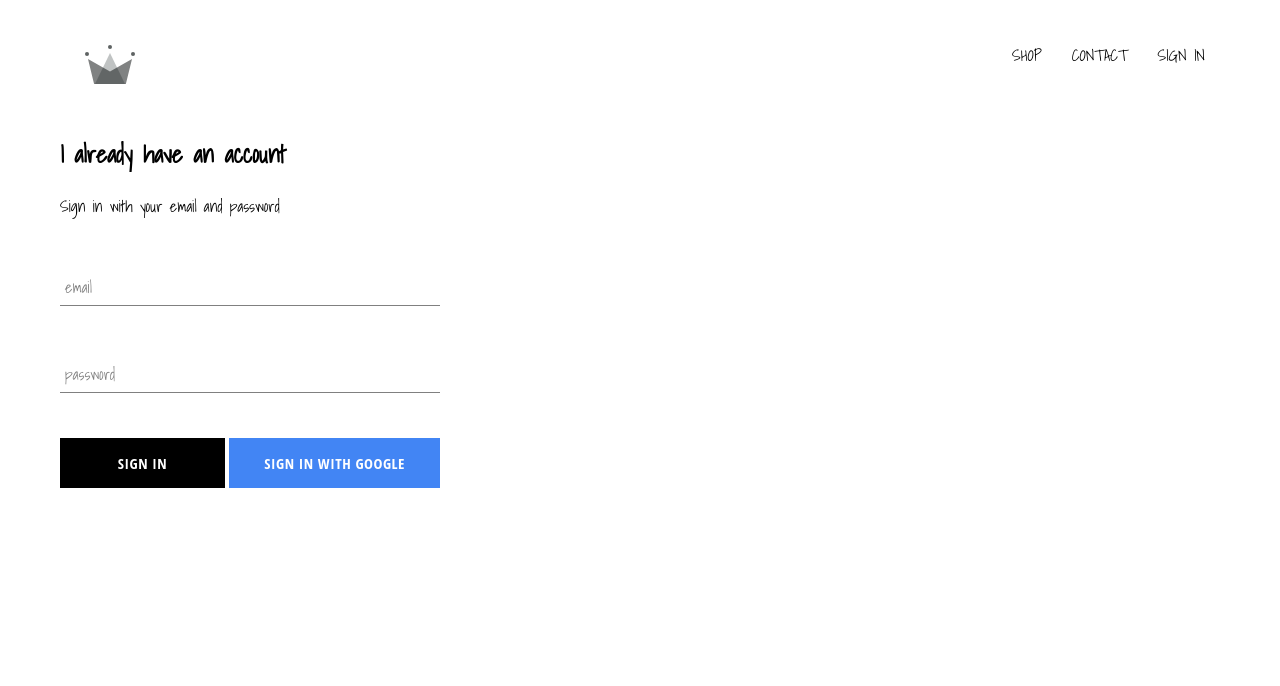
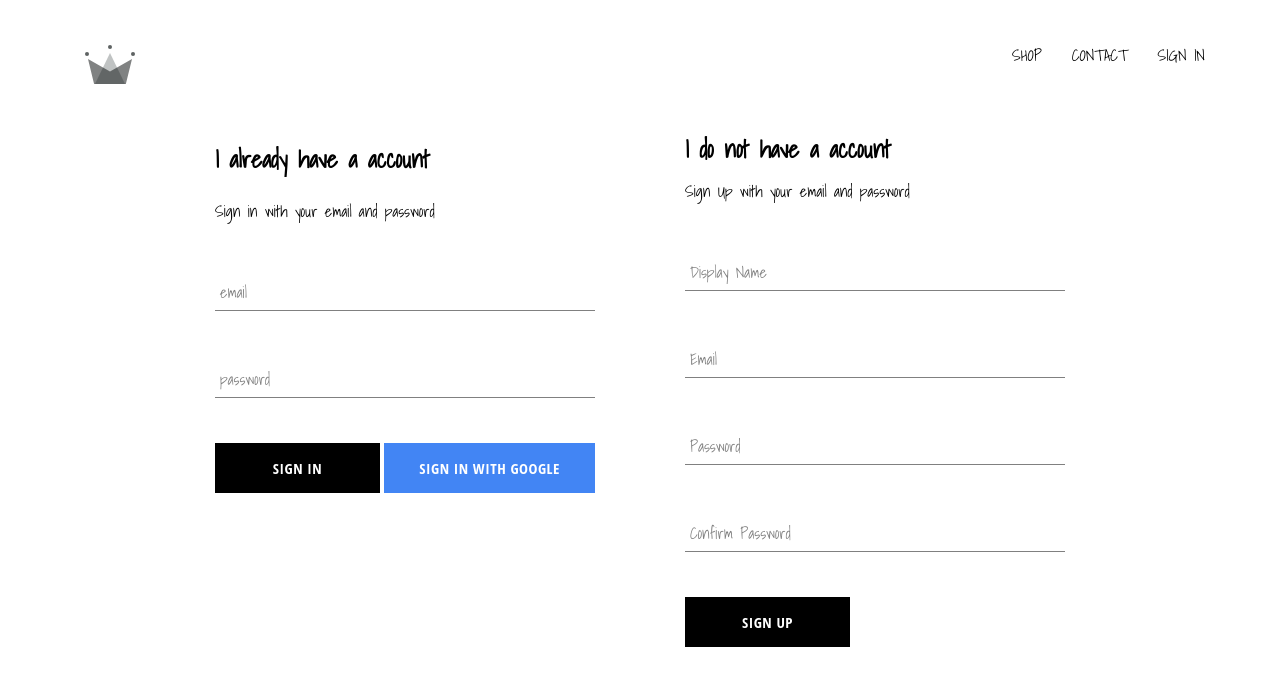
Before and after one commit to AbelardoVP/e-commerce, a React (Create React App) app: page /signin in a window 1280 px wide. Shown: the top 686 px of the page. Built offline with nearby package versions, Linux system fonts and the light colour scheme; no server answers.

Commit message:
email & password sign up configured

```diff
--- a/src/App.js
+++ b/src/App.js
@@ -5,7 +5,7 @@
 import ShopPage from './pages/shop/shop.component'
 import Header from './components/header/header.component'
 import SigninAndSignUpPage from './pages/sign-in-and-sign-up/sign-in-and-sign-up.component'
-import { auth } from "./firebase/firebase.utils";
+import { auth, createUserProfileDocument } from "./firebase/firebase.utils";
 
 
 class App extends Component {
@@ -19,9 +19,22 @@
   unsubscribeFromAuth = null
 
   componentDidMount() {
-    this.unsubscribeFromAuth = auth.onAuthStateChanged(user => {
-      this.setState({ currentUser: user })
-      console.log(user)
+    this.unsubscribeFromAuth = auth.onAuthStateChanged(async userAuth => {
+      if (userAuth) {
+        const userRef = await createUserProfileDocument(userAuth)
+
+        userRef.onSnapshot(snapShot => {
+          this.setState({
+            currentUser: {
+              id: snapShot.id,
+              ...snapShot.data()
+            }
+          })
+          console.log(this.state)
+        })
+      } else {
+        this.setState({ currentUser: userAuth })
+      }
     })
   }
 
--- a/src/components/form-input/form-input.component.jsx
+++ b/src/components/form-input/form-input.component.jsx
@@ -5,7 +5,7 @@
     <div className="group">
         <input className="form-input" onChange={handleChange} {...otherProps} />
         {label ?
-            (<label className={`${otherProps.value.legth} ? 'shrink':''} form-input-label`}>
+            (<label className={`${otherProps.value.length} ? 'shrink':''} form-input-label`}>
                 {label}
             </label>)
             : null
--- a/src/components/sign-in/sign-in.component.jsx
+++ b/src/components/sign-in/sign-in.component.jsx
@@ -27,7 +27,7 @@
     render() {
         return (
             <div className="sign-in">
-                <h2>I already have an account</h2>
+                <h2>I already have a account</h2>
                 <span>Sign in with your email and password</span>
 
 
--- /dev/null
+++ b/src/components/sign-up/sign-up.component.jsx
@@ -0,0 +1,89 @@
+import React, { Component } from 'react'
+import FormInput from '../form-input/form-input.component'
+import CustomButton from '../custom-button/custom-button.component'
+import './sign-up.styles.scss'
+
+import { auth, createUserProfileDocument } from '../../firebase/firebase.utils'
+
+class SignUp extends Component {
+    constructor() {
+        super();
+        this.state = {
+            displayName: '',
+            email: '',
+            password: '',
+            confirmPassword: '',
+        }
+    }
+    handleSubmit = async (event) => {
+        event.preventDefault()
+        const { displayName, email, password, confirmPassword } = this.state
+        if (password !== confirmPassword) {
+            alert("passwords don't match")
+            return;
+        }
+        try {
+            const { user } = await auth.createUserWithEmailAndPassword(email, password)
+            await createUserProfileDocument(user, { displayName })
+            this.setState({
+                displayName: '',
+                email: '',
+                password: '',
+                confirmPassword: '',
+            })
+        } catch (error) {
+            console.log("ERROR", error);
+        }
+    }
+
+    handleChange = event => {
+        const { name, value } = event.target
+        this.setState({ [name]: value })
+    }
+
+    render() {
+        const { displayName, email, password, confirmPassword } = this.state
+        return (
+            <div className="sign-up">
+                <h2 className="title">I do not have a account</h2>
+                <span>Sign Up with your email and password</span>
+                <form className="sign-up-form" onSubmit={this.handleSubmit} >
+                    <FormInput
+                        type="text"
+                        name='displayName'
+                        value={displayName}
+                        onChange={this.handleChange}
+                        label='Display Name'
+                        required>
+                    </FormInput>
+                    <FormInput
+                        type="email"
+                        name='email'
+                        value={email}
+                        onChange={this.handleChange}
+                        label='Email'
+                        required>
+                    </FormInput>
+                    <FormInput
+                        type="password"
+                        name='password'
+                        value={password}
+                        onChange={this.handleChange}
+                        label='Password'
+                        required>
+                    </FormInput>
+                    <FormInput
+                        type="password"
+                        name='confirmPassword'
+                        value={confirmPassword}
+                        onChange={this.handleChange}
+                        label='Confirm Password'
+                        required>
+                    </FormInput>
+                    <CustomButton type='submit'>Sign Up</CustomButton>
+                </form>
+            </div >
+        )
+    }
+}
+export default SignUp
--- /dev/null
+++ b/src/components/sign-up/sign-up.styles.scss
@@ -0,0 +1,9 @@
+.sign-up {
+    display: flex;
+    flex-direction: column;
+    width: 380px;
+
+    .title {
+      margin: 10px 0;
+    }
+  }
--- a/src/firebase/firebase.utils.js
+++ b/src/firebase/firebase.utils.js
@@ -12,6 +12,29 @@
     appId: "1:514929606349:web:f4cd2dad1e01eaae93b384"
 };
 
+export const createUserProfileDocument = async (userAuth, additionalData) => {
+    if (!userAuth) return
+
+    const userRef = firestore.doc(`users/${userAuth.uid}`)
+    const snapShot = await userRef.get()
+
+    if (!snapShot.exists) {
+        const { displayName, email } = userAuth
+        const createdAt = new Date();
+        try {
+            await userRef.set({
+                displayName,
+                email,
+                createdAt,
+                ...additionalData
+            })
+        } catch (error) {
+            console.log('error creating the user', error.message)
+        }
+    }
+    return userRef
+}
+
 firebase.initializeApp(firebaseConfig)
 
 export const auth = firebase.auth()
--- a/src/pages/sign-in-and-sign-up/sign-in-and-sign-up.component.jsx
+++ b/src/pages/sign-in-and-sign-up/sign-in-and-sign-up.component.jsx
@@ -1,10 +1,13 @@
 import React from 'react'
 import './sign-in-and-sign-up.styles.scss'
 import SignIn from '../../components/sign-in/sign-in.component'
+import SignUp from '../../components/sign-up/sign-up.component'
+
 
 const SigninAndSignUpPage = () => (
     <div className="sign-in-and-sign-up">
         <SignIn />
+        <SignUp />
     </div>
 )
 
--- a/src/pages/sign-in-and-sign-up/sign-in-and-sign-up.styles.scss
+++ b/src/pages/sign-in-and-sign-up/sign-in-and-sign-up.styles.scss
@@ -0,0 +1,6 @@
+.sign-in-and-sign-up{
+    width: 850px;
+    display: flex;
+    justify-content: space-between;
+    margin: 30px auto;
+}
```
Also changed, not shown: src/components/form-input/form-input.styles.scss (line endings or trailing spaces).
